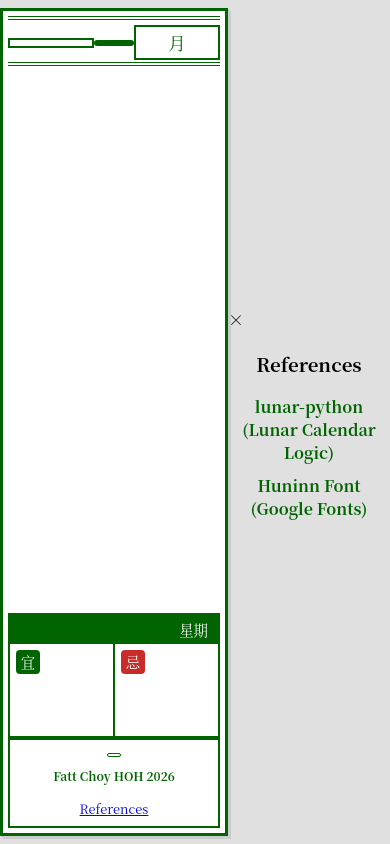
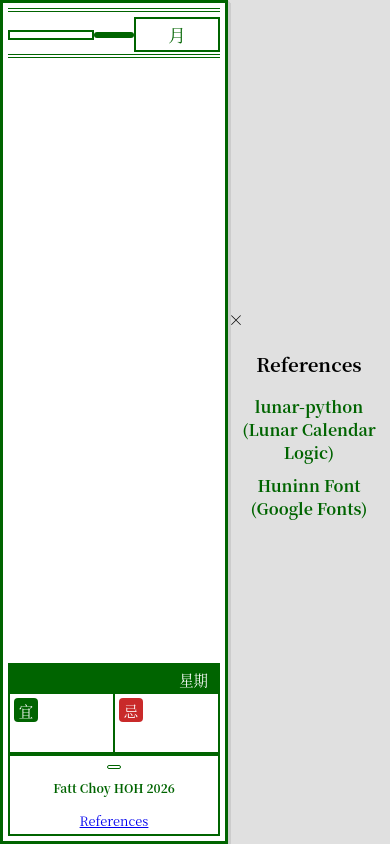
Before and after one commit to bryant-lim/lakjit, a Flask app: template templates/index.html in a window 390 px wide. Run offline with Flask 3, Linux system fonts and the light colour scheme; the template is opened without the code that fills it, so the values that code supplies are empty; some web fonts are replaced.

Commit message:
fix(mobile): prevent scrolling with 100dvh and compact spacing

```diff
--- a/static/style.css
+++ b/static/style.css
@@ -250,24 +250,30 @@ body {
 /* --- Mobile Responsiveness --- */
 @media (max-width: 600px) {
     .calendar-container {
-        height: 98vh;
-        /* Match desktop height */
+        /* Use dvh to account for browser bars */
+        height: 100dvh;
+        max-height: 100dvh;
         /* Restore Border & Shadow */
         border: 3px solid var(--theme-green);
         box-shadow:
             1px 1px 0 #ccc,
             2px 2px 0 #ccc,
             3px 3px 0 #ccc;
-        /* Slightly reduced shadow for mobile */
         padding: 5px;
-        /* Reduce padding slightly to fit */
     }
 
     .giant-date {
-        font-size: min(200px, 22vh);
+        font-size: min(180px, 20vh);
+        /* Slightly reduced max size */
         margin-top: -10px;
-        /* Tweaked for Serif font scaling */
         margin-bottom: -10px;
+    }
+
+    .luck-cell {
+        min-height: 50px;
+        /* Reduced from 80px to save space */
+        padding: 4px;
+        /* Tighter padding */
     }
 
     .luck-list {
@@ -278,4 +284,9 @@ body {
     .luck-icon {
         margin-top: 0;
     }
+
+    .footer-bar {
+        padding: 4px;
+        /* Reduced padding */
+    }
 }
```
